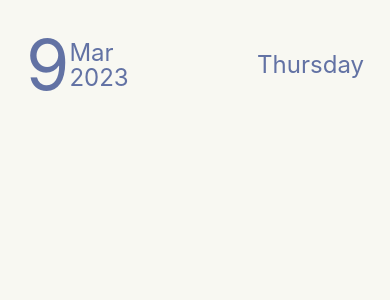
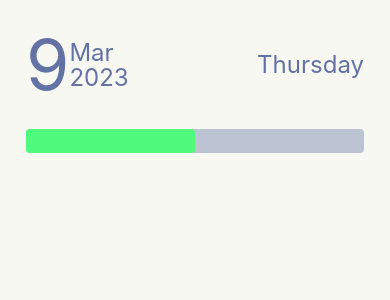
Before and after one commit to Raphael-Soares/DracDoMobile, a React Native app: screen / in a window 390 px wide. Shown: the top 300 px of the page. Built offline with nearby package versions, Linux system fonts and the light colour scheme.

Commit message:
feat: progress bar styled

```diff
--- a/App.jsx
+++ b/App.jsx
@@ -3,6 +3,7 @@ import React from "react";
 import styled from "styled-components/native";
 
 import Header from "./src/components/Header";
+import ProgressBar from "./src/components/ProgressBar";
 
 const Container = styled.View`
     background-color: #f8f8f2;
@@ -13,6 +14,7 @@ function App() {
     return (
         <Container>
             <Header />
+            <ProgressBar />
         </Container>
     );
 }
--- a/src/components/Header.jsx
+++ b/src/components/Header.jsx
@@ -12,6 +12,7 @@ const Container = styled.View`
 
     padding-horizontal: 26px;
     padding-top: ${statusbarHeight + 22}px;
+    padding-bottom: 22px;
 `;
 
 const Date = styled.View`
--- /dev/null
+++ b/src/components/ProgressBar.jsx
@@ -0,0 +1,40 @@
+import { StyleSheet, Text, View } from "react-native";
+import React from "react";
+import styled from "styled-components/native";
+
+const Container = styled.View`
+    width: 100%;
+    height: 24px;
+    padding-horizontal: 26px;
+`;
+
+const Parent = styled.View`
+    width: 100%;
+    height: 24px;
+    background-color: #6273a465;
+    border-radius: 4px;
+`;
+
+const Child = styled.View`
+    width: 0%;
+    height: 100%;
+    background-color: #50fa7b;
+    border-radius: 4px;
+    transition: width 0.5s ease;
+`;
+
+function ProgressBar() {
+    return (
+        <Container>
+            <Parent>
+                <Child
+                    style={{
+                        width: "50%",
+                    }}
+                ></Child>
+            </Parent>
+        </Container>
+    );
+}
+
+export default ProgressBar;
```
